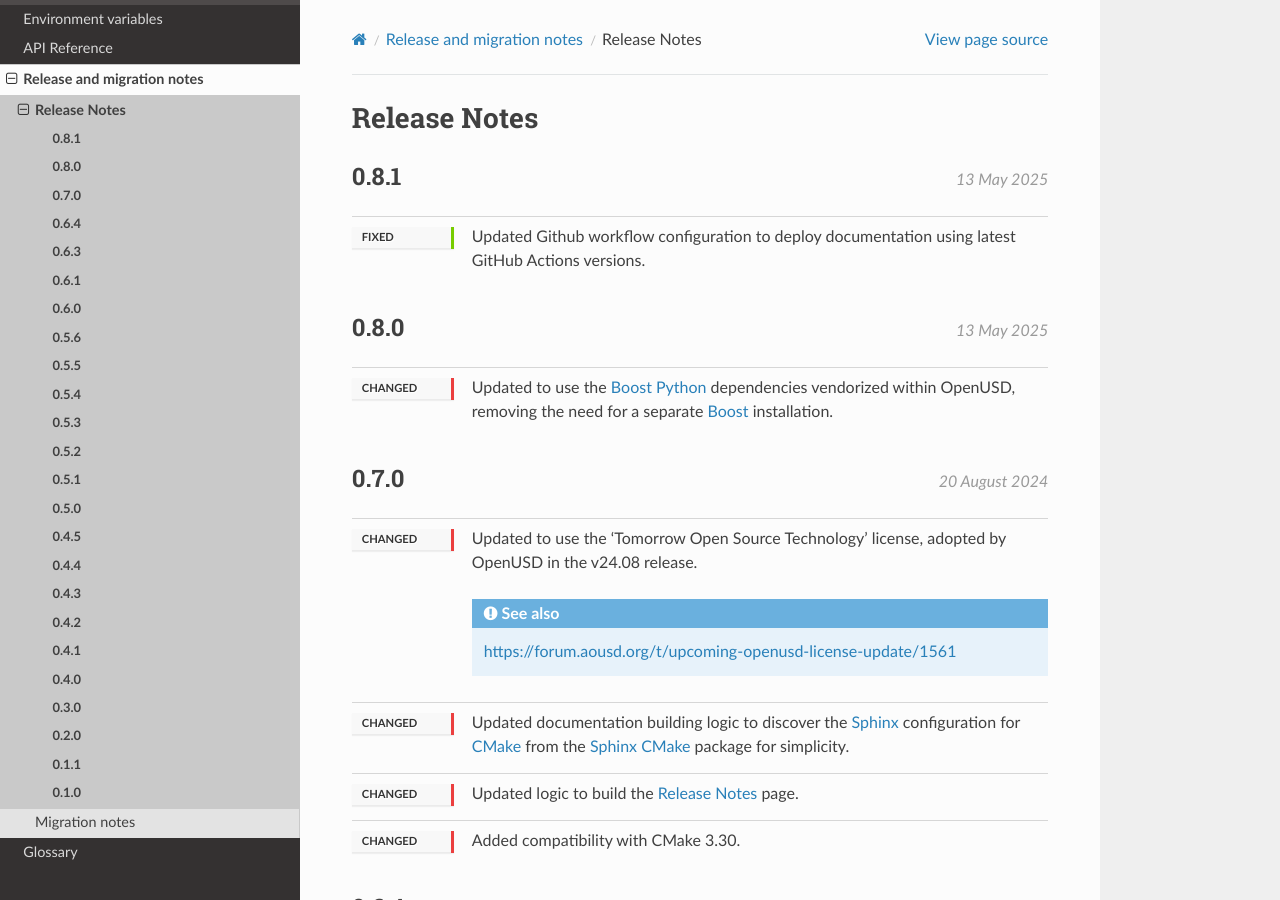
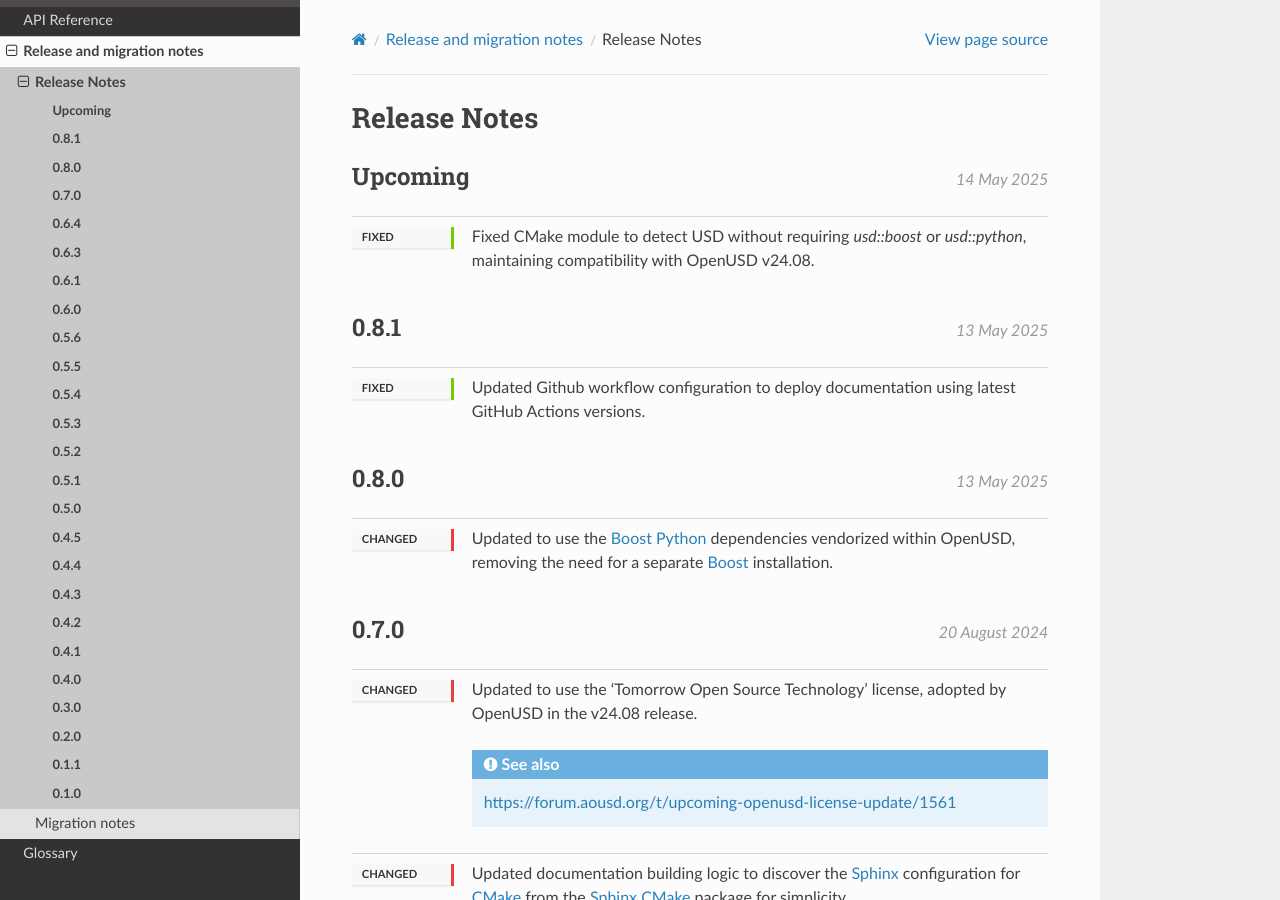
Before and after one commit to wdas/unf, a Sphinx documentation site: the page built from doc/sphinx/release/release_notes.rst, in a window 1280 px wide and 900 px high. Built offline with Sphinx 7.4.7 and the Read the Docs theme 3.1.0, drawn with Linux system fonts in a browser that asks for light colours; cross-references to code outside the pages are shown as plain code.

Commit message:
Fix USD detection for v24.08 compatibility

```diff
--- a/doc/sphinx/release/release_notes.rst
+++ b/doc/sphinx/release/release_notes.rst
@@ -3,6 +3,13 @@
 *************
 Release Notes
 *************
+
+.. release:: Upcoming
+
+    .. change:: fixed
+
+        Fixed CMake module to detect USD without requiring `usd::boost` or `usd::python`,
+        maintaining compatibility with OpenUSD v24.08.
 
 .. release:: 0.8.1
     :date: 2025-05-13
```
Also changed, not shown: 4 other files.
